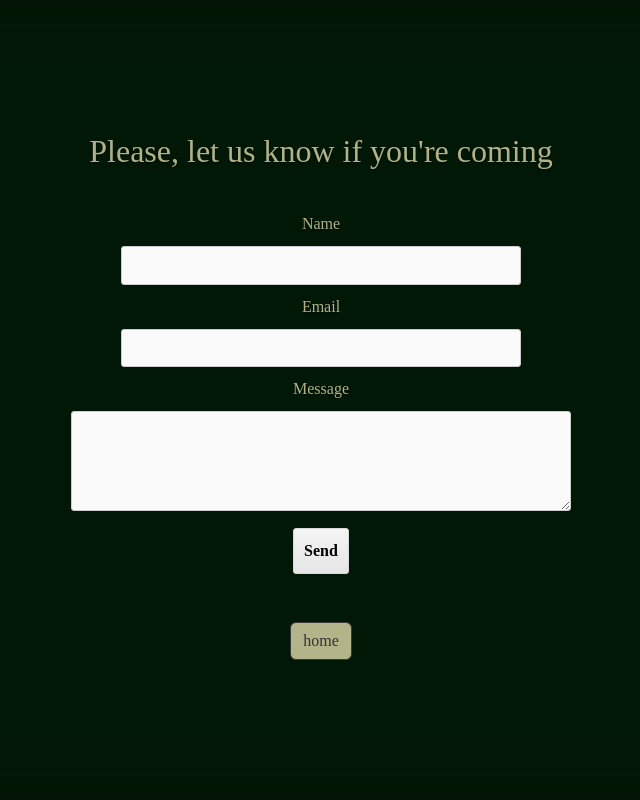
After one commit to smbirch/weddingsite, a Flask app: page /rsvp in a window 1280 px wide. The commit adds this page. Shown: the whole page, without its empty margins (319-959 px from the left). Run offline with Flask 3, Linux system fonts and the light colour scheme.

Commit message:
creating RSVP and more info pages setting up routes and basic contact form

```diff
--- a/app.py
+++ b/app.py
@@ -1,8 +1,24 @@
-from flask import Flask, render_template
+from flask import Flask, render_template, request
+from forms import ContactForm
 
 app = Flask(__name__)
+app.secret_key = "development key"
 
 
 @app.route("/")
 def index():
     return render_template("index.html")
+
+
+@app.route("/rsvp", methods=["GET", "POST"])
+def rsvp():
+    form = ContactForm()
+
+    if request.method == "POST":
+        return "form posted"
+    return render_template("rsvp.html", form=form)
+
+
+@app.route("/info")
+def info():
+    return render_template("info.html")
--- /dev/null
+++ b/forms.py
@@ -0,0 +1,15 @@
+from flask_wtf import FlaskForm
+
+from wtforms import StringField, TextAreaField, SubmitField
+
+
+class ContactForm(FlaskForm):
+    name = StringField("Name")
+
+    email = StringField("Email")
+
+    subject = StringField("Subject")
+
+    message = TextAreaField("Message")
+
+    submit = SubmitField("Send")
--- a/static/css/style.css
+++ b/static/css/style.css
@@ -1,8 +1,29 @@
 
-a,
+a
+{
+  color: #f4efb9ba;
+  text-decoration: none;
+
+}
+
 a:focus,
 a:hover {
-  color: #fff;
+  color: #323232e8
+}
+
+h1 {
+  font-family: "Poiret One";
+  font-size: 3em;
+}
+
+h2 {
+  font-family: "Poiret One";
+  font-size: 2em;
+}
+
+h3 {
+  font-family: "Poiret One";
+  font-size: 1em;
 }
 
 /* Custom default button */
@@ -11,8 +32,8 @@ a:hover {
 .btn-secondary:focus {
   color: #333;
   text-shadow: none; /* Prevent inheritance from `body` */
-  background-color: #fff;
-  border: .05rem solid #fff;
+  background-color: #f4efb9ba;
+  border: .05rem solid #393939;
 }
 
 
@@ -23,13 +44,18 @@ a:hover {
 html,
 body {
   height: 100%;
-  background-color: #333;
+  background-color: #001705e8;
+  font-family: "Poiret One";
+  font-weight: normal;
+
 }
 
 body {
   display: -ms-flexbox;
   display: flex;
-  color: #fff;
+  font-family: "Poiret One";
+  font-weight: normal;
+  color: #f4efb9ba;
   text-shadow: 0 .05rem .1rem rgba(0, 0, 0, .5);
   box-shadow: inset 0 0 5rem rgba(6, 18, 0, 0.5);
 }
@@ -109,3 +135,124 @@ body {
 .mastfoot {
   color: rgba(255, 255, 255, .5);
 }
+
+
+/* Contact form */
+
+form label {
+
+  font-size: 1em;
+
+  font-weight: normal;
+
+  display: block;
+
+  padding: 10px 0;
+
+}
+
+form input#name,
+
+form input#email,
+
+form input#subject {
+
+  width: 400px;
+
+  background-color: #fafafa;
+
+  -webkit-border-radius: 3px;
+
+     -moz-border-radius: 3px;
+
+          border-radius: 3px;
+
+  border: 1px solid #cccccc;
+
+  padding: 5px;
+
+  font-size: 1.1em;
+
+}
+
+form textarea#message {
+
+  width: 500px;
+
+  height: 100px;
+
+  background-color: #fafafa;
+
+  -webkit-border-radius: 3px;
+
+     -moz-border-radius: 3px;
+
+          border-radius: 3px;
+
+  border: 1px solid #cccccc;
+
+  margin-bottom: 10px;
+
+  padding: 5px;
+
+  font-size: 1em;
+
+}
+
+form input#submit {
+
+  /* display: block; */
+
+  -webkit-border-radius: 3px;
+
+     -moz-border-radius: 3px;
+
+          border-radius: 3px;
+
+  border:1px solid #d8d8d8;
+
+  padding: 10px;
+
+  font-weight:bold;
+
+  text-align: center;
+
+  color: #000000;
+
+  background-color: #f4f4f4;
+
+  background-image: -webkit-gradient(linear, left top, left bottom, color-stop(0%, #f4f4f4), color-stop(100%, #e5e5e5));
+
+  background-image: -webkit-linear-gradient(top, #f4f4f4, #e5e5e5);
+
+  background-image: -moz-linear-gradient(top, #f4f4f4, #e5e5e5);
+
+  background-image: -ms-linear-gradient(top, #f4f4f4, #e5e5e5);
+
+  background-image: -o-linear-gradient(top, #f4f4f4, #e5e5e5);
+
+  background-image: linear-gradient(top, #f4f4f4, #e5e5e5);filter:progid:DXImageTransform.Microsoft.gradient(GradientType=0,startColorstr=#f4f4f4, endColorstr=#e5e5e5);
+
+}
+
+form input#submit:hover{
+
+  cursor: pointer;
+
+  border:1px solid #c1c1c1;
+
+  background-color: #dbdbdb;
+
+  background-image: -webkit-gradient(linear, left top, left bottom, color-stop(0%,#dbdbdb), color-stop(100%, #cccccc));
+
+  background-image: -webkit-linear-gradient(top, #dbdbdb, #cccccc);
+
+  background-image: -moz-linear-gradient(top, #dbdbdb, #cccccc);
+
+  background-image: -ms-linear-gradient(top, #dbdbdb, #cccccc);
+
+  background-image: -o-linear-gradient(top, #dbdbdb, #cccccc);
+
+  background-image: linear-gradient(top, #dbdbdb, #cccccc);filter:progid:DXImageTransform.Microsoft.gradient(GradientType=0,startColorstr=#dbdbdb, endColorstr=#cccccc);
+
+}
--- a/templates/base.html
+++ b/templates/base.html
@@ -17,9 +17,15 @@
       crossorigin="anonymous"
     />
 
-    <title>Birch Wedding</title>
+    <title>{% block title %} {% endblock %}</title>
     <style></style>
     <link href="../static/css/style.css" rel="stylesheet" />
+    <link rel="preconnect" href="https://fonts.googleapis.com" />
+    <link rel="preconnect" href="https://fonts.gstatic.com" crossorigin />
+    <link
+      href="https://fonts.googleapis.com/css2?family=Rubik:wght@300&display=swap"
+      rel="stylesheet"
+    />
   </head>
   <body class="text-center">
     <div class="cover-container d-flex w-100 h-100 p-3 mx-auto flex-column">
@@ -33,17 +39,7 @@
         </div>
       </header>
 
-      <main role="main" class="inner cover">
-        <div class="fade-in-text">
-          <h1 class="cover-heading">Birch Wedding</h1>
-          <h2 class="cover-heading">06/05/24</h2>
-
-          <p class="lead">47.6120° N, 122.3418° W</p>
-          <p class="lead">
-            <a href="#" class="btn btn-md btn-secondary">More Info To Come</a>
-          </p>
-        </div>
-      </main>
+      {% block content %} {% endblock %}
 
       <footer class="mastfoot mt-auto"></footer>
     </div>
--- /dev/null
+++ b/templates/rsvp.html
@@ -0,0 +1,18 @@
+{% extends 'base.html' %} {% block content %}
+<h1>{% block title %} {% endblock %}</h1>
+{% block body %}
+<div class="fade-in-text">
+  <h2 class="cover-heading">Please, let us know if you're coming</h2>
+  <br />
+  <form action="{{ url_for('rsvp') }}" method="post">
+    {{ form.hidden_tag() }} {{ form.name.label }} {{ form.name }} {{
+    form.email.label }} {{ form.email }} {{ form.message.label }} {{
+    form.message }} <br />
+    {{ form.submit }}
+  </form>
+  <br /><br />
+  <p class="lead">
+    <a href="{{ url_for('index')}}" class="btn btn-md btn-secondary">home</a>
+  </p>
+</div>
+{% endblock %} {% endblock %}
```
Also changed, not shown: hello.py (deleted, +0 -8 lines), templates/index.html (+14 -1 lines), templates/info.html (added, +12 -0 lines), 2 other files.
